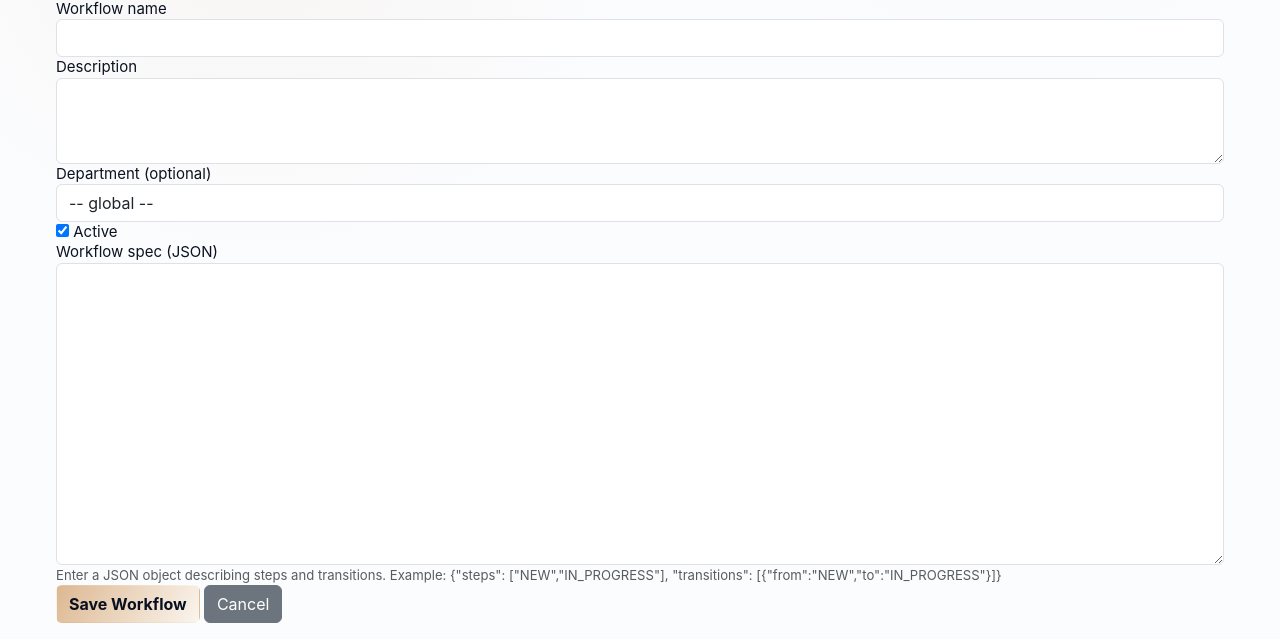
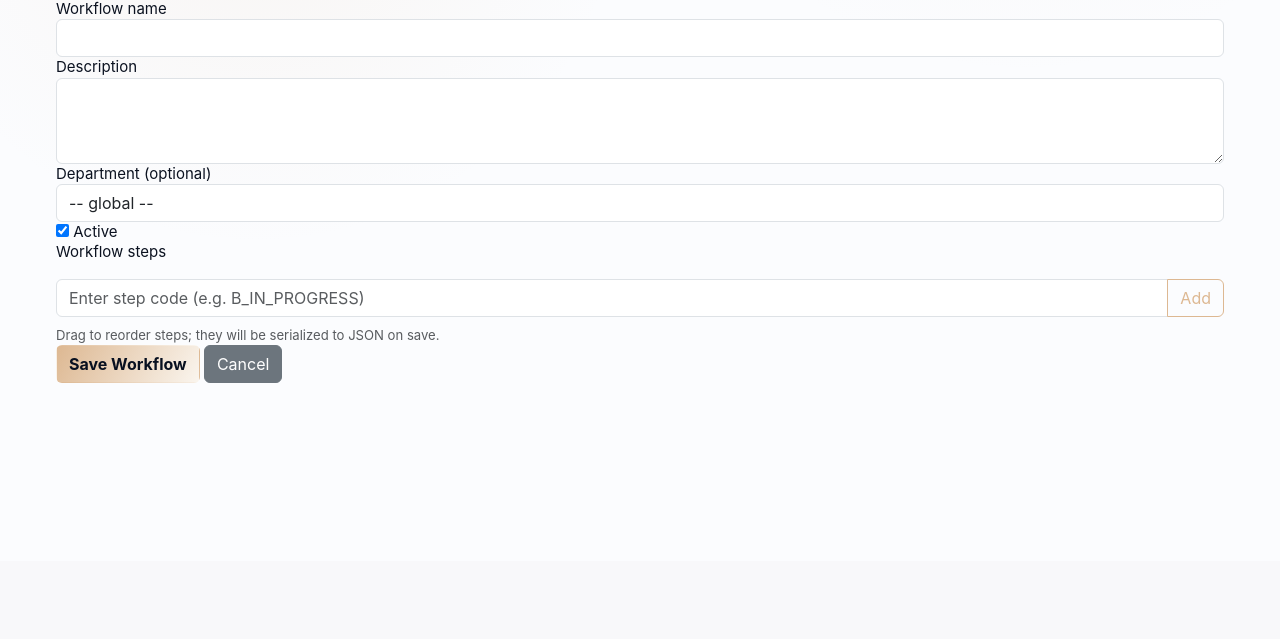
Before and after one commit to ninnis92-stack/process-management-system, a Flask app: page /admin/workflows/new in a window 1280 px wide. Shown: the part 294-933 px from the top of the page. After the commit the page ends 677 px from the top, so only its background shows below. Run offline with Flask 3, Linux system fonts and the light colour scheme; a user stored in the database is signed in; tables that the repository leaves empty hold one stand-in row (values such as "Sample post"); grey boxes marked "Sample" are stand-in pictures; some libraries are stand-ins or nearby versions.

Commit message:
Admin: accept steps[] fallback for workflow create/edit

```diff
--- a/app/admin/routes.py
+++ b/app/admin/routes.py
@@ -667,7 +667,7 @@ def create_workflow():
             spec=None,
             active=bool(form.active.data),
         )
-        # attempt to parse JSON if provided
+        # attempt to parse JSON if provided, otherwise accept steps[] fallback
         import json
         if form.spec_json.data:
             try:
@@ -675,6 +675,14 @@ def create_workflow():
             except Exception:
                 flash('Invalid JSON for workflow spec.', 'danger')
                 return render_template('admin_workflow_form.html', form=form)
+        else:
+            steps = flask_request.form.getlist('steps[]') or flask_request.form.getlist('steps')
+            if steps:
+                steps = [s.strip() for s in steps if s and s.strip()]
+                transitions = []
+                for i in range(len(steps) - 1):
+                    transitions.append({'from': steps[i], 'to': steps[i+1]})
+                wf.spec = {'steps': steps, 'transitions': transitions}
         db.session.add(wf)
         db.session.commit()
         flash('Workflow created.', 'success')
@@ -711,7 +719,15 @@ def edit_workflow(wf_id: int):
                 flash('Invalid JSON for workflow spec.', 'danger')
                 return render_template('admin_workflow_form.html', form=form, wf=wf)
         else:
-            wf.spec = None
+            steps = flask_request.form.getlist('steps[]') or flask_request.form.getlist('steps')
+            if steps:
+                steps = [s.strip() for s in steps if s and s.strip()]
+                transitions = []
+                for i in range(len(steps) - 1):
+                    transitions.append({'from': steps[i], 'to': steps[i+1]})
+                wf.spec = {'steps': steps, 'transitions': transitions}
+            else:
+                wf.spec = None
         db.session.commit()
         flash('Workflow updated.', 'success')
         return redirect(url_for('admin.list_workflows'))
--- a/app/templates/admin_workflow_form.html
+++ b/app/templates/admin_workflow_form.html
@@ -20,9 +20,24 @@
     {{ form.active() }} {{ form.active.label }}
   </div>
   <div class="form-group">
-    {{ form.spec_json.label }}
-    {{ form.spec_json(class='form-control', rows=12) }}
-    <small class="form-text text-muted">Enter a JSON object describing steps and transitions. Example: {"steps": ["NEW","IN_PROGRESS"], "transitions": [{"from":"NEW","to":"IN_PROGRESS"}]}</small>
+    <label class="form-label">Workflow steps</label>
+    <div id="workflow-steps" class="list-group mb-2" aria-label="Workflow steps">
+      {% if wf and wf.spec and wf.spec.steps %}
+        {% for s in wf.spec.steps %}
+          <div class="list-group-item d-flex align-items-center" data-code="{{ s }}">
+            <span class="me-2 drag-handle" aria-hidden>≡</span>
+            <input class="form-control form-control-sm me-2 step-label" value="{{ s }}">
+            <button type="button" class="btn btn-sm btn-danger remove-step">Remove</button>
+          </div>
+        {% endfor %}
+      {% endif %}
+    </div>
+    <div class="input-group mb-2">
+      <input id="new-step-input" class="form-control" placeholder="Enter step code (e.g. B_IN_PROGRESS)">
+      <button id="add-step-btn" type="button" class="btn btn-outline-primary">Add</button>
+    </div>
+    {{ form.spec_json(class='form-control d-none', id='spec_json') }}
+    <small class="form-text text-muted">Drag to reorder steps; they will be serialized to JSON on save.</small>
   </div>
   <div class="form-group">
     {{ form.submit(class='btn btn-primary') }}
@@ -30,3 +45,45 @@
   </div>
 </form>
 {% endblock %}
+
+{% block scripts %}
+  {{ super() }}
+  <script src="https://cdn.jsdelivr.net/npm/sortablejs@1.15.0/Sortable.min.js"></script>
+  <script>
+  (function(){
+    const list = document.getElementById('workflow-steps');
+    if(!list) return;
+    // init Sortable
+    try{ Sortable.create(list, { handle: '.drag-handle', animation: 120 }); }catch(e){ console.warn('Sortable init failed', e); }
+
+    document.getElementById('add-step-btn').addEventListener('click', function(){
+      const v = String(document.getElementById('new-step-input').value || '').trim();
+      if(!v) return;
+      const el = document.createElement('div');
+      el.className = 'list-group-item d-flex align-items-center';
+      el.innerHTML = '<span class="me-2 drag-handle" aria-hidden>≡</span>' +
+                     '<input class="form-control form-control-sm me-2 step-label" value="'+v+'">' +
+                     '<button type="button" class="btn btn-sm btn-danger remove-step">Remove</button>';
+      list.appendChild(el);
+      document.getElementById('new-step-input').value = '';
+    });
+
+    list.addEventListener('click', function(e){
+      const rem = e.target.closest && e.target.closest('.remove-step');
+      if(rem) rem.closest('.list-group-item').remove();
+    });
+
+    const form = list.closest('form');
+    if(form){
+      form.addEventListener('submit', function(){
+        const steps = Array.from(list.querySelectorAll('.step-label')).map(i=>String(i.value||'').trim()).filter(Boolean);
+        const transitions = [];
+        for(let i=0;i+1<steps.length;i++) transitions.push({ from: steps[i], to: steps[i+1] });
+        const spec = { steps: steps, transitions: transitions };
+        const hidden = document.getElementById('spec_json');
+        if(hidden) hidden.value = JSON.stringify(spec, null, 2);
+      });
+    }
+  })();
+  </script>
+{% endblock %}
```
